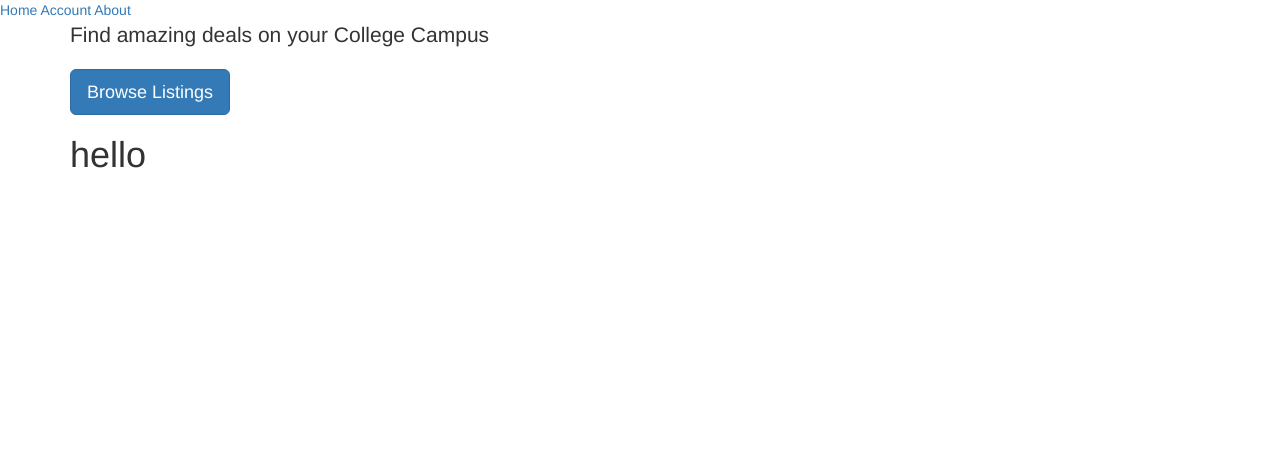
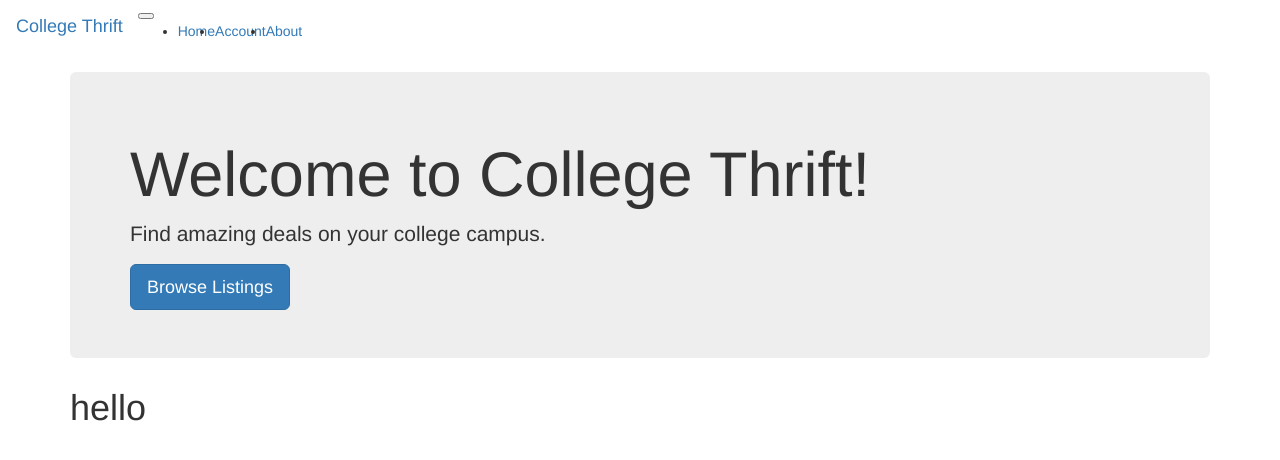
Before and after one commit to mjstevens33/CollegeThrift, a Flask app: page / in a window 1280 px wide. Shown: the top 460 px of the page. Run offline with Flask 3, Linux system fonts and the light colour scheme; some libraries are stand-ins or nearby versions.

Commit message:
slight ui changes

```diff
--- a/app/templates/base.html
+++ b/app/templates/base.html
@@ -5,22 +5,45 @@
 {% endblock %}
 
 {% block navbar %}
-    <a class="nav-link" href="#">Home</a>
-    <a class="nav-link" href="#">Account</a>
-    <a class="nav-link" href="#">About</a>
+    <nav class="navbar navbar-expand-lg navbar-light bg-light">
+        <a class="navbar-brand" href="#">College Thrift</a>
+        <button class="navbar-toggler" type="button" data-toggle="collapse" data-target="#navbarNav" aria-controls="navbarNav" aria-expanded="false" aria-label="Toggle navigation">
+            <span class="navbar-toggler-icon"></span>
+        </button>
+        <div class="collapse navbar-collapse" id="navbarNav">
+            <ul class="navbar-nav">
+                <li class="nav-item active">
+                    <a class="nav-link" href="#">Home <span class="sr-only">(current)</span></a>
+                </li>
+                <li class="nav-item">
+                    <a class="nav-link" href="#">Account</a>
+                </li>
+                <li class="nav-item">
+                    <a class="nav-link" href="#">About</a>
+                </li>
+            </ul>
+        </div>
+    </nav>
 {% endblock %}
 
 {% block content %}
     <div class="container">
-        <p class="lead">Find amazing deals on your College Campus</p>
-        <a href="#" class="btn btn-primary btn-lg">Browse Listings</a>
+        <header class="jumbotron my-4">
+            <h1 class="display-3">Welcome to College Thrift!</h1>
+            <p class="lead">Find amazing deals on your college campus.</p>
+            <a href="#" class="btn btn-primary btn-lg">Browse Listings</a>
+        </header>
 
         {% block app_content %}
-
+        <!-- Additional content goes here -->
         {% endblock %}
     </div>
 {% endblock %}
 
 {% block footer %}
-<span>&copy; 2023 College Thrift</span>
+    <footer class="py-3 bg-dark fixed-bottom">
+        <div class="container">
+            <p class="m-0 text-center text-white">&copy; 2023 College Thrift</p>
+        </div>
+    </footer>
 {% endblock %}
```
